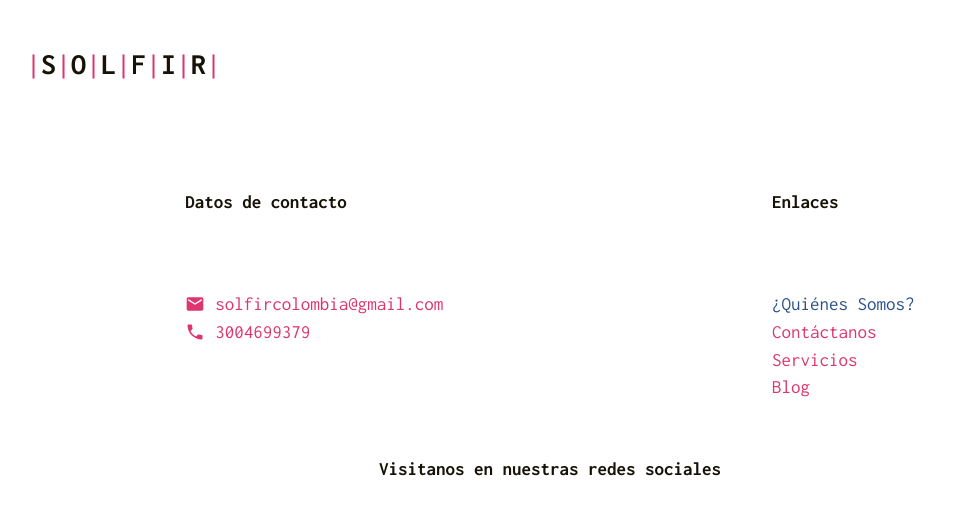
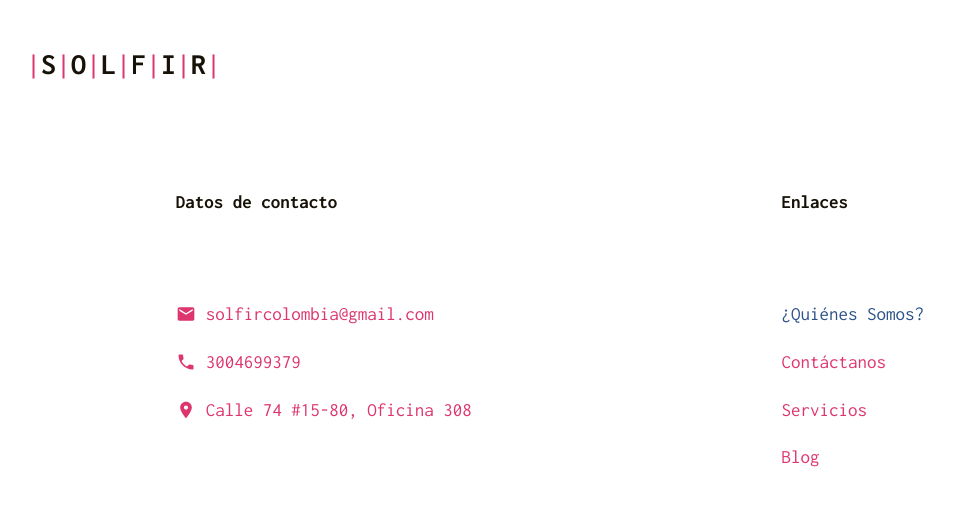
Before and after one commit to solfircolombia/solfir-landing, a Gatsby site: page /quienes-somos in a window 1280 px wide. Shown: the part 737-1261 px from the top of the page, without its empty margins (90-1044 px from the left). Built offline with nearby package versions, Linux system fonts and the light colour scheme; Gatsby itself is replaced by a stand-in of ours.

Commit message:
fix footer styles and add office address

```diff
--- a/src/components/footer/Footer.tsx
+++ b/src/components/footer/Footer.tsx
@@ -37,11 +37,10 @@
                                 {CONTACT_DATA.CONTACT_PHONE}
                             </a>
 
-                            {/* TODO: Uncomment this once there is an office address defines */}
-                            {/* <a className={`${BASE_CLASS}-link`} href={CONTACT_DATA.CONTACT_ADDRESS_MAPS_LINK}>
+                            <a className={`${BASE_CLASS}-link`} href={CONTACT_DATA.CONTACT_ADDRESS_MAPS_LINK}>
                                 <Icon name="place" className={`${BASE_CLASS}-link-icon`} variant="primary"></Icon>
                                 {CONTACT_DATA.CONTACT_ADDRESS}
-                            </a> */}
+                            </a>
                     </div>
                     <div className={`${BASE_CLASS}-columns-column links`}>
                     <span  className={`${BASE_CLASS}-columns-column-title`}>Enlaces</span>
--- a/src/components/footer/footer.scss
+++ b/src/components/footer/footer.scss
@@ -19,6 +19,7 @@
     &-link {
         display: flex;
         align-items: center;
+        margin: 10px 0;
         @include anchor-styles("primary", "light");
         &-active {
             @include anchor-styles("tertiary", "light");
--- a/src/constants/contact.constants.ts
+++ b/src/constants/contact.constants.ts
@@ -1,7 +1,7 @@
 const CONTACT_MAIL = "solfircolombia@gmail.com";
 const CONTACT_PHONE = "3004699379";
-const CONTACT_ADDRESS = "Parque la Colina of 202";
-const CONTACT_ADDRESS_MAPS_LINK = "https://goo.gl/maps/UZ9S8g1y32B8voN9A";
+const CONTACT_ADDRESS = "Calle 74 #15-80, Oficina 308";
+const CONTACT_ADDRESS_MAPS_LINK = "https://goo.gl/maps/ChIJwdsSZ1maP44Rrxbuy1_7cWY";
 
 const CONTACT_WHATSAPP_PHONE = `+57${CONTACT_PHONE}`;
 const CONTACT_WHATSAPP_MESSAGE = "Hola%21%0A%0AEstoy%20interesado%20en%20obtener%20m%C3%A1s%20informaci%C3%B3n%20sobre%20los%20servicios%20de%20insolvencia%20y%20reorganizaci%C3%B3n%20que%20ofrece%20%2ASOLFIR%2A.%0A%0A%C2%BFPodr%C3%ADa%20proporcionarme%20m%C3%A1s%20detalles%20o%20programar%20una%20consulta%20para%20discutir%20mis%20opciones%3F%20Gracias%20por%20su%20tiempo.%0A%0AMuchas%20gracias%21%21";
```
